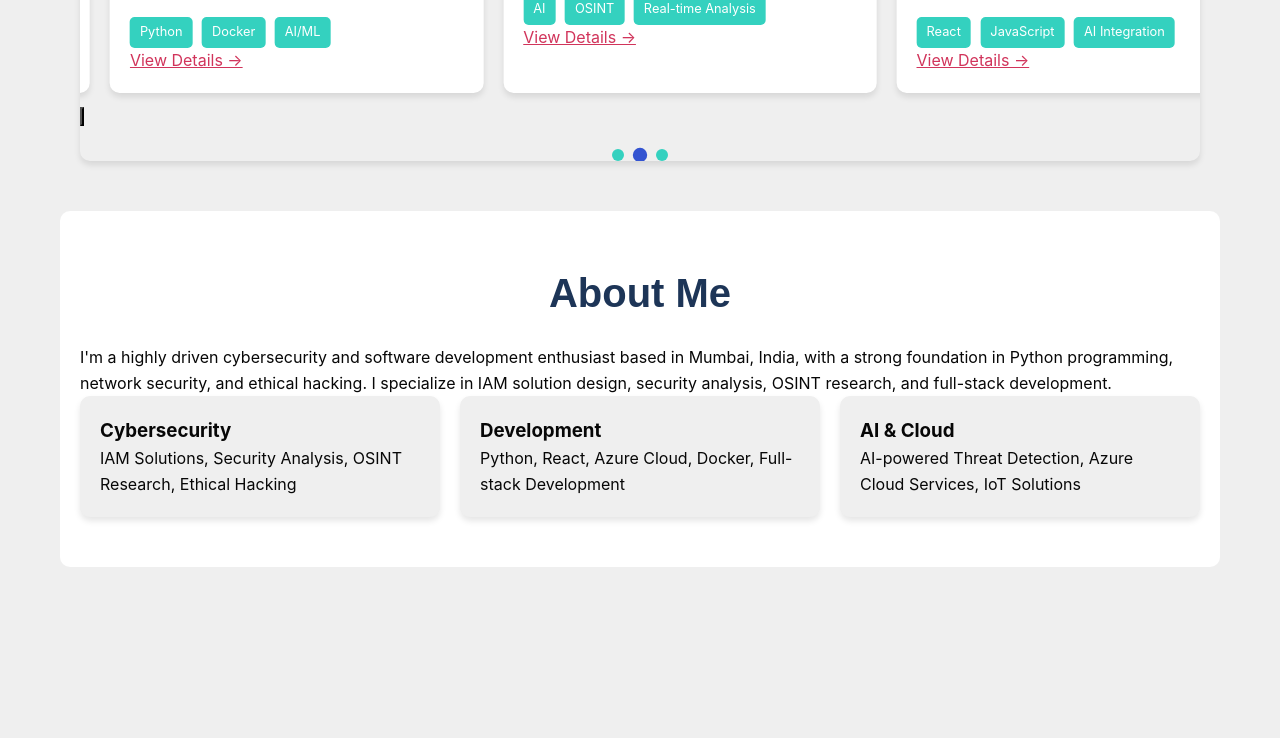
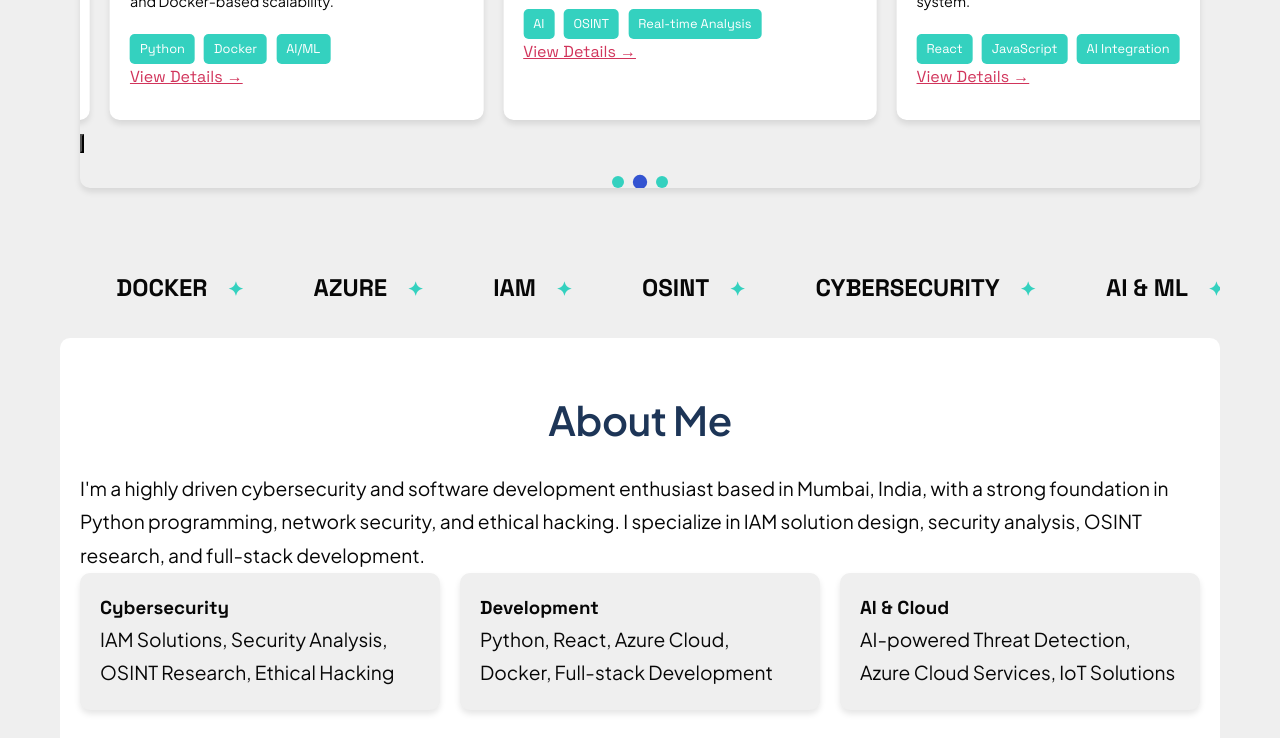
Before and after one commit to Stavin13/StavinFernandes, a plain HTML site: page index.html in a window 1280 px wide. Shown: the part 1439-2177 px from the top of the page. Drawn offline with Linux system fonts and the light colour scheme.

Commit message:
final changes v1.0

```diff
--- a/index.html
+++ b/index.html
@@ -2,13 +2,16 @@
 <html lang="en">
 <head>
     <meta charset="UTF-8">
-    <meta name="viewport" content="width=device-width, initial-scale=1.0, maximum-scale=1.0, user-scalable=no">
+    <meta name="viewport" content="width=device-width, maximum-scale=1.0, user-scalable=no">
     <meta name="HandheldFriendly" content="true">
     <meta name="description" content="Stavin Fernandes - Cybersecurity Intern & Software Developer specializing in IAM solutions, security analysis, and full-stack development.">
     <meta name="keywords" content="cybersecurity, software development, IAM, security analysis, full-stack developer">
     <meta name="author" content="Stavin Fernandes">
     <title>Stavin Fernandes - Cybersecurity & Development</title>
     <link rel="stylesheet" href="style.css">
+    <link rel="preconnect" href="https://fonts.googleapis.com">
+    <link rel="preconnect" href="https://fonts.gstatic.com" crossorigin>
+    <link href="https://fonts.googleapis.com/css2?family=Space+Grotesk:wght@300;400;500;600;700&family=Plus+Jakarta+Sans:wght@200;300;400;500;600;700;800&display=swap" rel="stylesheet">
     <script src="main.js" defer></script>
 </head>
 <body>
@@ -194,6 +197,32 @@
             </div>
         </section>
 
+        <!-- Marquee Section -->
+        <section class="marquee">
+            <div class="marquee-content">
+                <span>REACT</span>
+                <span>JAVASCRIPT</span>
+                <span>TYPESCRIPT</span>
+                <span>PYTHON</span>
+                <span>DOCKER</span>
+                <span>AZURE</span>
+                <span>IAM</span>
+                <span>OSINT</span>
+                <span>CYBERSECURITY</span>
+                <span>AI & ML</span>
+                <span>REACT</span>
+                <span>JAVASCRIPT</span>
+                <span>TYPESCRIPT</span>
+                <span>PYTHON</span>
+                <span>DOCKER</span>
+                <span>AZURE</span>
+                <span>IAM</span>
+                <span>OSINT</span>
+                <span>CYBERSECURITY</span>
+                <span>AI & ML</span>
+               </div>
+        </section>
+
         <!-- About Section -->
         <section id="about" class="about" aria-labelledby="about-title">
             <div class="about-content">
--- a/style.css
+++ b/style.css
@@ -11,22 +11,27 @@
     --transition: all 0.3s ease-in-out;
     --animation-duration: 0.8s;
     --animation-ease: cubic-bezier(0.4, 0, 0.2, 1);
-    --font-primary: 'Inter', sans-serif;
-    --font-secondary: 'Poppins', sans-serif;
+    --font-primary: 'Space Grotesk', sans-serif;
+    --font-secondary: 'Plus Jakarta Sans', sans-serif;
+    --font-size-hero: clamp(2.5rem, 8vw, 4.5rem);
+    --font-size-heading: clamp(2rem, 5vw, 3rem);
+    --font-size-subheading: clamp(1.2rem, 3vw, 1.8rem);
+    --font-size-body: clamp(1rem, 2vw, 1.2rem);
+    --line-height-relaxed: 1.75;
     --mobile-padding: 16px;
     --mobile-spacing: 24px;
 }
 
 /* Dark Mode Variables */
 .dark-mode {
-    --color-primary: #1d3557;    /* Deep Blue */
-    --color-secondary: #457b9d;  /* Muted Blue */
-    --color-accent: #a8dadc;     /* Light Cyan */
-    --color-background: #1a202c; /* Dark Background */
-    --color-text: #e2e8f0;       /* Light Gray Text */
-    --color-heading: #f4f4f9;    /* Light Heading */
-    --color-card-bg: #7e7f80;    /* Dark Card Background */
-    --color-card-shadow: rgba(0, 0, 0, 0.5); /* Darker Shadow */
+    --color-primary: #3D405B;    /* Aureolin */
+    --color-secondary: #E9BCB7;  /* Tea rose (red) */
+    --color-accent: #C7EBF0;     /* Light cyan */
+    --color-background: #171D1C; /* Eerie black */
+    --color-text: #FFFFFF;       /* White */
+    --color-heading: #E9BCB7;    /* Tea rose (red) */
+    --color-card-bg: #1E2423;    /* Slightly lighter black for cards */
+    --color-card-shadow: rgba(0, 0, 0, 0.5); /* Darker shadow */
 }
 
 /* Global Reset */
@@ -502,6 +507,36 @@ a {
   color: var(--color-text);
 }
 
+/* Typography Styles */
+h1, .h1 {
+    font-family: var(--font-primary);
+    font-size: var(--font-size-hero);
+    font-weight: 700;
+    letter-spacing: -0.02em;
+    line-height: 1.2;
+}
+
+h2, .h2 {
+    font-family: var(--font-primary);
+    font-size: var(--font-size-heading);
+    font-weight: 600;
+    letter-spacing: -0.01em;
+}
+
+.subtitle {
+    font-family: var(--font-secondary);
+    font-size: var(--font-size-subheading);
+    font-weight: 400;
+    opacity: 0.9;
+    line-height: var(--line-height-relaxed);
+}
+
+p {
+    font-family: var(--font-secondary);
+    font-size: var(--font-size-body);
+    line-height: var(--line-height-relaxed);
+}
+
 /* Animations */
 @keyframes fadeIn {
     from {
@@ -544,6 +579,42 @@ a {
         transform: translateY(0);
     }
 }
+
+/* Animation Utilities */
+.fade-in {
+    opacity: 0;
+    animation: fadeIn 1s var(--animation-ease) forwards;
+}
+
+.slide-up {
+    opacity: 0;
+    transform: translateY(30px);
+    animation: slideUp 1s var(--animation-ease) forwards;
+}
+
+.scale-in {
+    opacity: 0;
+    transform: scale(0.95);
+    animation: scaleIn 1s var(--animation-ease) forwards;
+}
+
+@keyframes scaleIn {
+    to {
+        opacity: 1;
+        transform: scale(1);
+    }
+}
+
+/* Stagger Animations */
+.stagger > * {
+    opacity: 0;
+    animation: slideUp 0.8s var(--animation-ease) forwards;
+}
+
+.stagger > *:nth-child(1) { animation-delay: 0.1s; }
+.stagger > *:nth-child(2) { animation-delay: 0.2s; }
+.stagger > *:nth-child(3) { animation-delay: 0.3s; }
+.stagger > *:nth-child(4) { animation-delay: 0.4s; }
 
 /* Mobile-First Responsive Design */
 :root {
@@ -715,3 +786,66 @@ a {
         max-width: 300px;
     }
 }
+
+/* Hover Effects */
+.hover-lift {
+    transition: transform 0.3s var(--animation-ease);
+}
+
+.hover-lift:hover {
+    transform: translateY(-5px);
+}
+
+.hover-glow {
+    transition: box-shadow 0.3s var(--animation-ease);
+}
+
+.hover-glow:hover {
+    box-shadow: 0 0 20px rgba(var(--color-primary-rgb), 0.3);
+}
+
+/* Marquee Section */
+.marquee {
+    background-color: var(--color-background); /* Adjust background color */
+    overflow: hidden;
+    white-space: nowrap;
+    display: flex;
+    align-items: center;
+    height: 100px; /* Adjust height as needed */
+    position: relative;
+}
+
+.marquee-content {
+    display: inline-flex;
+    animation: marquee 25s linear infinite; /* Adjust duration for speed */
+    font-family: var(--font-primary);
+    font-size: 1.5rem; /* Adjust font size as needed */
+    font-weight: bold;
+    color: var(#fcf300);
+    text-transform: uppercase;
+    gap: 50px; /* Adjust spacing between words */
+}
+
+.marquee-content span {
+    display: inline-block;
+    position: relative;
+}
+
+/* Add a sparkle or separator between words */
+.marquee-content span::after {
+    content: "✦";
+    margin-left: 20px;
+    margin-right: 20px;
+    color: var(--color-secondary);
+    font-size: 1.2rem; /* Adjust size of the separator */
+}
+
+/* Marquee Animation */
+@keyframes marquee {
+    from {
+        transform: translateX(0);
+    }
+    to {
+        transform: translateX(-100%);
+    }
+}
```
